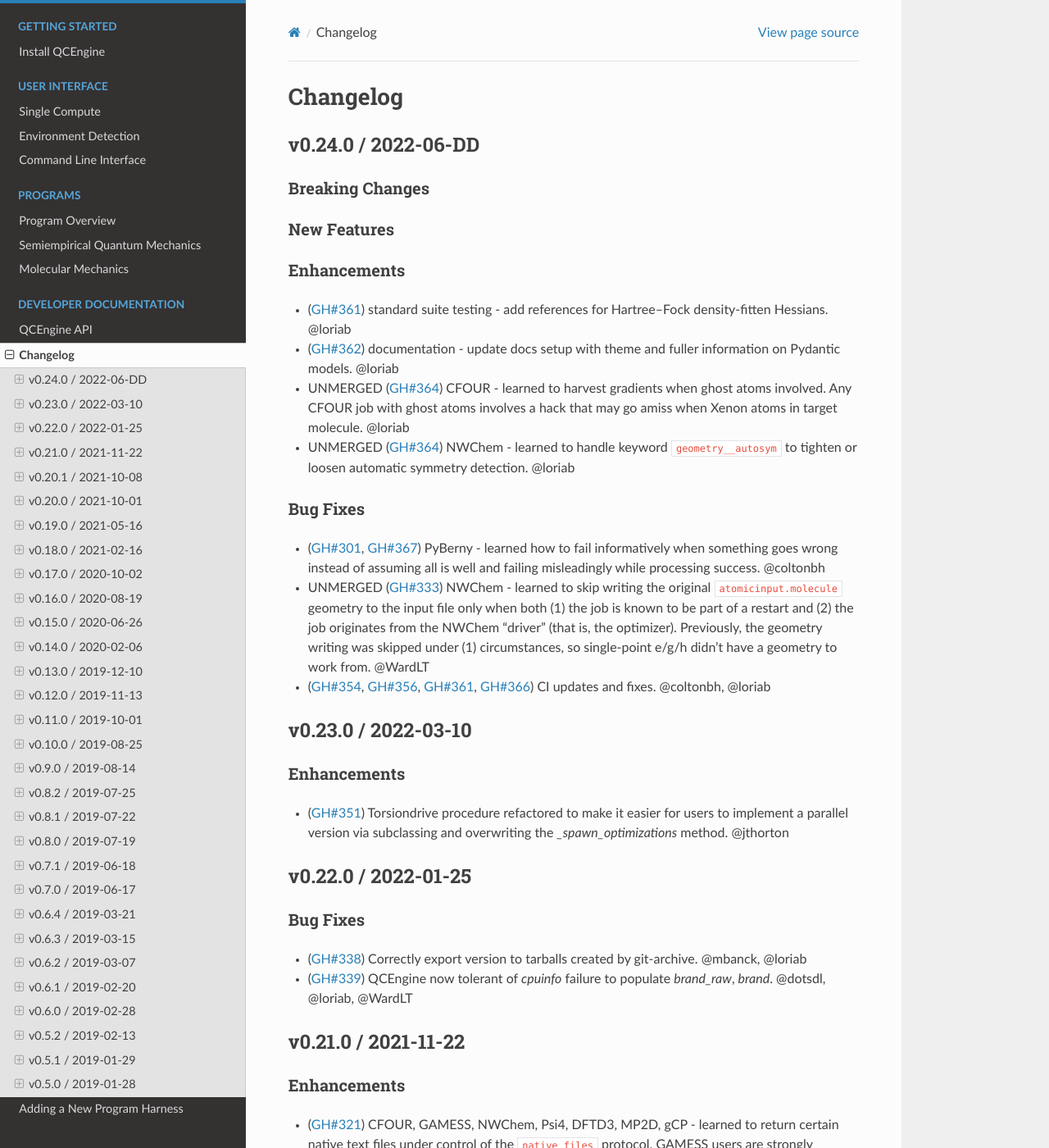
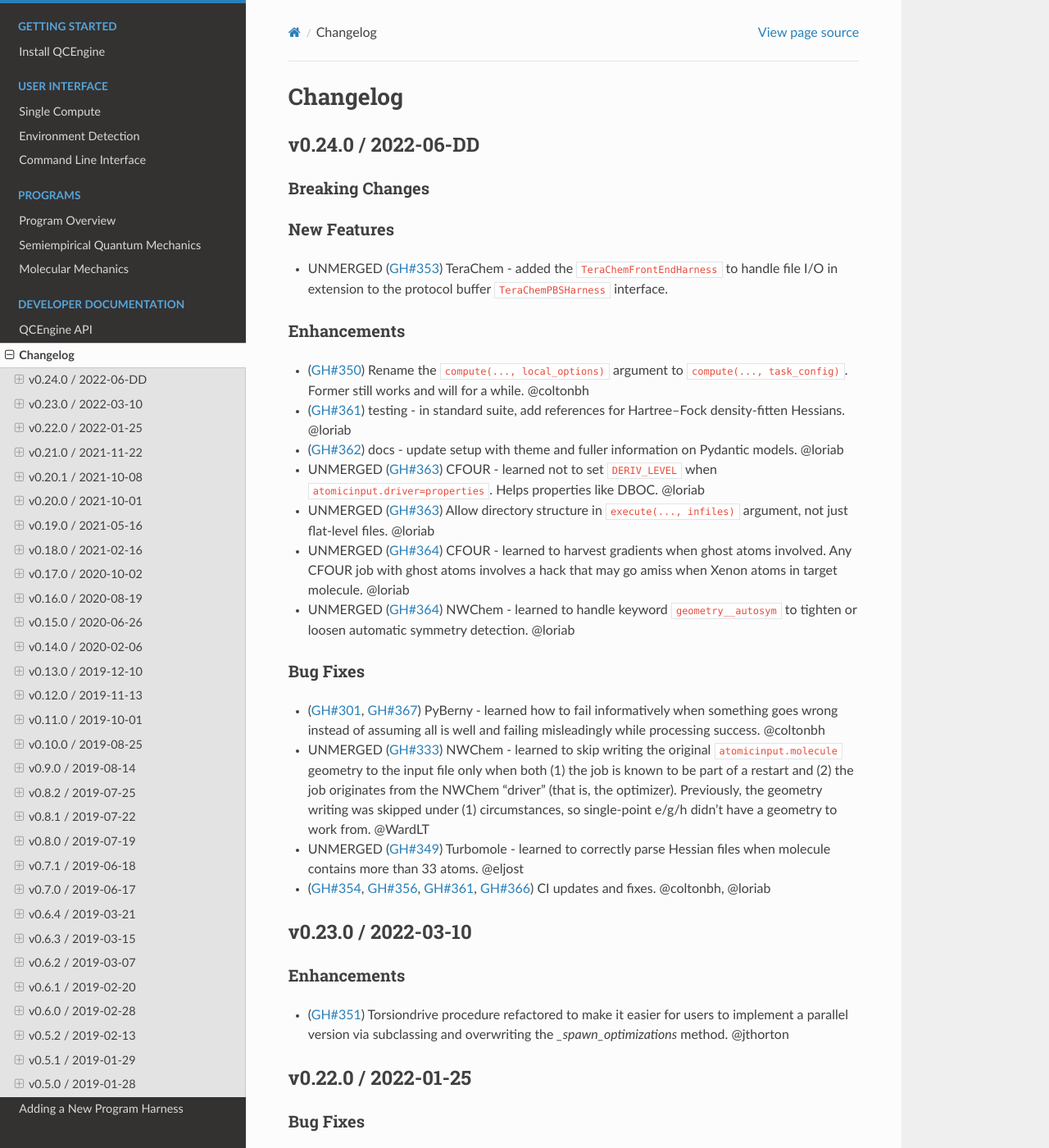
Before and after one commit to MolSSI/QCEngine, a Sphinx documentation site: the page built from docs/source/changelog.rst, in a window 1280 px wide and 1400 px high. Shown: the whole window at 82% size. Built offline with Sphinx 7.4.7 and the Read the Docs theme 2.0.0, drawn with Linux system fonts in a browser that asks for light colours; the version number could not be read and is left out.

Commit message:
Update changelog.rst

```diff
--- a/docs/source/changelog.rst
+++ b/docs/source/changelog.rst
@@ -25,19 +25,23 @@
 
 New Features
 ++++++++++++
+- UNMERGED (:pr:`353`) TeraChem - added the ``TeraChemFrontEndHarness`` to handle file I/O in extension to the protocol buffer ``TeraChemPBSHarness`` interface.
 
 Enhancements
 ++++++++++++
-- (:pr:`361`) standard suite testing - add references for Hartree--Fock density-fitten Hessians. @loriab
-- (:pr:`362`) documentation - update docs setup with theme and fuller information on Pydantic models. @loriab
+- (:pr:`350`) Rename the ``compute(..., local_options)`` argument to ``compute(..., task_config)``. Former still works and will for a while. @coltonbh
+- (:pr:`361`) testing - in standard suite, add references for Hartree--Fock density-fitten Hessians. @loriab
+- (:pr:`362`) docs - update setup with theme and fuller information on Pydantic models. @loriab
+- UNMERGED (:pr:`363`) CFOUR - learned not to set ``DERIV_LEVEL`` when ``atomicinput.driver=properties``. Helps properties like DBOC. @loriab
+- UNMERGED (:pr:`363`) Allow directory structure in ``execute(..., infiles)`` argument, not just flat-level files. @loriab
 - UNMERGED (:pr:`364`) CFOUR - learned to harvest gradients when ghost atoms involved. Any CFOUR job with ghost atoms involves a hack that may go amiss when Xenon atoms in target molecule. @loriab
 - UNMERGED (:pr:`364`) NWChem - learned to handle keyword ``geometry__autosym`` to tighten or loosen automatic symmetry detection. @loriab
 
 Bug Fixes
 +++++++++
 - (:pr:`301`, :pr:`367`) PyBerny - learned how to fail informatively when something goes wrong instead of assuming all is well and failing misleadingly while processing success. @coltonbh
-
 - UNMERGED (:pr:`333`) NWChem - learned to skip writing the original ``atomicinput.molecule`` geometry to the input file only when both (1) the job is known to be part of a restart and (2) the job originates from the NWChem "driver" (that is, the optimizer). Previously, the geometry writing was skipped under (1) circumstances, so single-point e/g/h didn't have a geometry to work from. @WardLT
+- UNMERGED (:pr:`349`) Turbomole - learned to correctly parse Hessian files when molecule contains more than 33 atoms. @eljost
 
 - (:pr:`354`, :pr:`356`, :pr:`361`, :pr:`366`) CI updates and fixes. @coltonbh, @loriab
 
```
